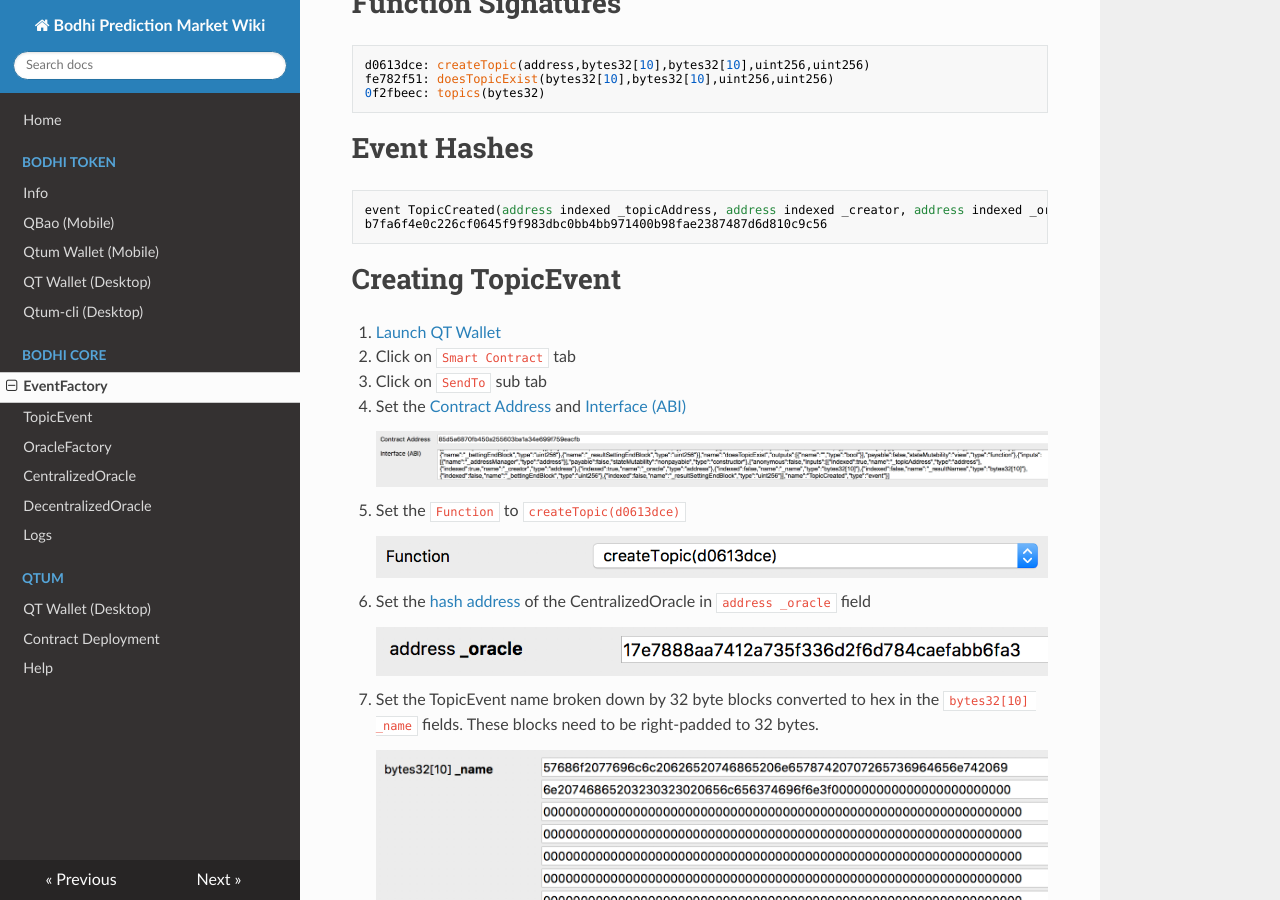
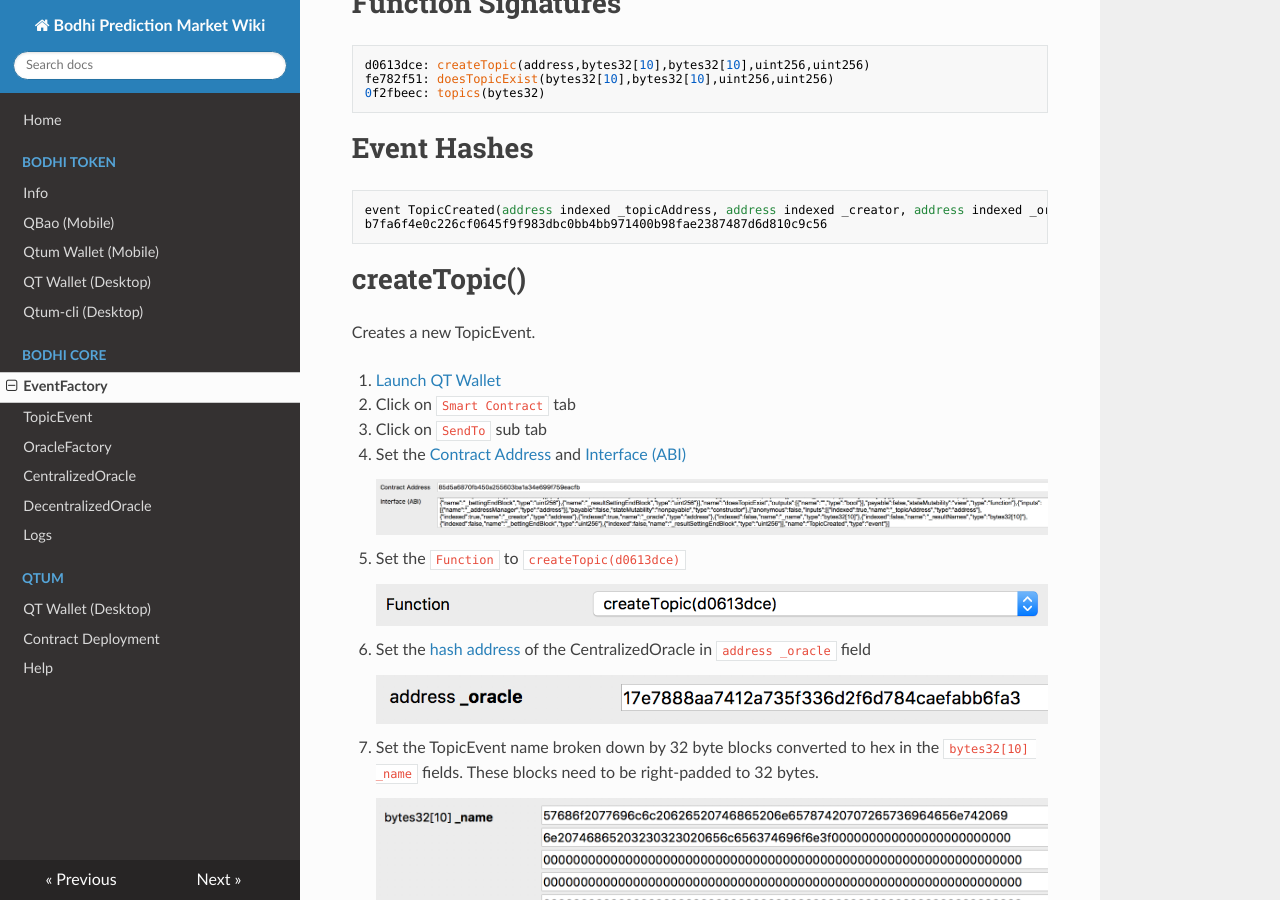
Before and after one commit to bodhiproject/wiki, an MkDocs documentation site: the page built from docs/bodhi_core/event_factory.md, in a window 1280 px wide and 900 px high, scrolled down 440 px. Built offline with MkDocs 1.6.1, drawn with Linux system fonts in a browser that asks for light colours; nearby versions of some CDN libraries; comment, search, counter and statistics services are not loaded; old or Windows-style settings are respelled for this version of MkDocs.

Commit message:
Change create topic name

```diff
--- a/docs/bodhi_core/event_factory.md
+++ b/docs/bodhi_core/event_factory.md
@@ -22,7 +22,9 @@
     event TopicCreated(address indexed _topicAddress, address indexed _creator, address indexed _oracle, bytes32[10] _name, bytes32[10] _resultNames, uint256 _bettingEndBlock, uint256 _resultSettingEndBlock)
     b7fa6f4e0c226cf0645f9f983dbc0bb4bb971400b98fae2387487d6d810c9c56
 
-# Creating TopicEvent
+# createTopic()
+Creates a new TopicEvent.
+
 1. [Launch QT Wallet](../qtum/qt_wallet.md#launch-qt-wallet)
 2. Click on `Smart Contract` tab
 3. Click on `SendTo` sub tab
```
